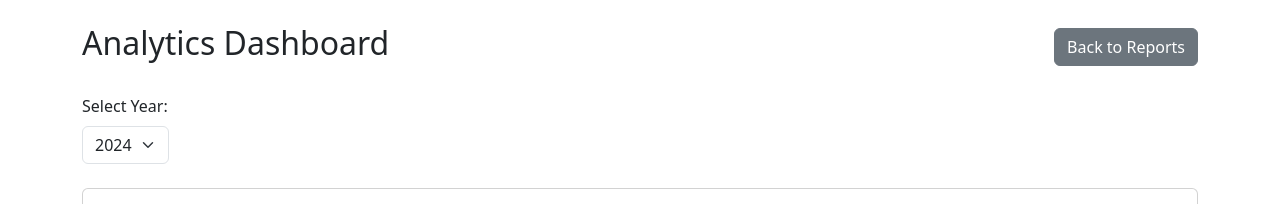
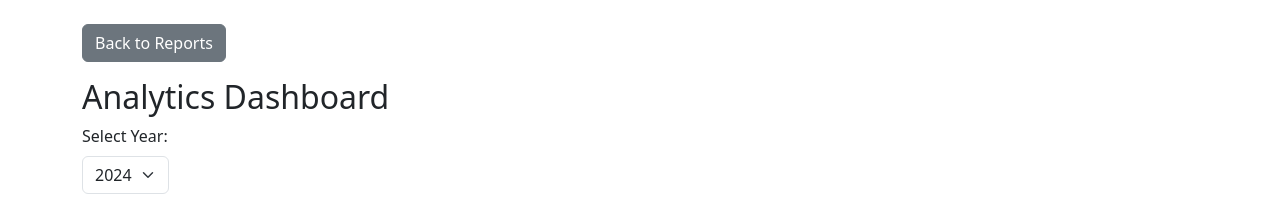
Before and after one commit to shadeorgin/shade-nextGen, a PHP site: page /reports/analyticsDashboard.php in a window 1280 px wide. Shown: the part 56-260 px from the top of the page. Run offline with PHP 8.4, Linux system fonts and the light colour scheme; data that the repository does not hold is empty.

Commit message:
Enhanced Analytics Dashboard with standardized chart font sizes and consistent navigation
- Improved chart readability with configurable font sizes
- Fixed 'Back to Reports' button positioning for consistency
- Updated documentation in README and CHANGELOG
- Added default chart font size configurations

```diff
--- a/reports/analyticsDashboard.php
+++ b/reports/analyticsDashboard.php
@@ -1,7 +1,12 @@
 <?php
-define('DEBUG_MODE', false);
+require_once(__DIR__ . '/../includes/init.php');
 
-require_once(__DIR__ . '/../includes/init.php');
+// Chart configuration with default values
+$chartConfig = [
+    'legendFontSize' => 16,
+    'axisLabelFontSize' => 16,
+    'titleFontSize' => 18
+];
 require_once(__DIR__ . '/../includes/utilities.php');
 require_once(__DIR__ . '/includes/report_utilities.php');
 
@@ -69,12 +74,10 @@
 
 <?php require_once(__DIR__ . '/../includes/header.php'); ?>
     <div class="container mt-4">
-        <div class="d-flex justify-content-between align-items-center mb-4">
-            <h2>Analytics Dashboard</h2>
-            <a href="<?php echo getBaseUrl(); ?>reports/" class="btn btn-secondary">
-                <i class="fas fa-arrow-left"></i> Back to Reports
-            </a>
-        </div>
+        <a href="<?php echo getBaseUrl(); ?>reports/" class="btn btn-secondary mb-3">
+            <i class="fas fa-arrow-left"></i> Back to Reports
+        </a>
+        <h2>Analytics Dashboard</h2>
 
         <form method="GET" class="mb-4">
             <div class="row align-items-end">
@@ -131,6 +134,8 @@
     </div>
 
     <script>
+    // Initialize chart configuration
+    const chartConfig = <?php echo json_encode($chartConfig); ?>;
     document.addEventListener('DOMContentLoaded', function() {
         const appealsData = <?php echo json_encode($appealsData); ?>;
         const geoData = <?php echo json_encode($geoData); ?>;
@@ -158,7 +163,44 @@
                 },
                 options: {
                     responsive: true,
-                    maintainAspectRatio: false
+                    maintainAspectRatio: false,
+                    plugins: {
+                        legend: {
+                            labels: {
+                                font: {
+                                    size: chartConfig.legendFontSize
+                                }
+                            }
+                        }
+                    },
+                    scales: {
+                        x: {
+                            ticks: {
+                                font: {
+                                    size: chartConfig.axisLabelFontSize
+                                }
+                            },
+                            title: {
+                                display: true,
+                                font: {
+                                    size: chartConfig.titleFontSize
+                                }
+                            }
+                        },
+                        y: {
+                            ticks: {
+                                font: {
+                                    size: chartConfig.axisLabelFontSize
+                                }
+                            },
+                            title: {
+                                display: true,
+                                font: {
+                                    size: chartConfig.titleFontSize
+                                }
+                            }
+                        }
+                    }
                 }
             });
         }
@@ -182,7 +224,44 @@
                 options: {
                     responsive: true,
                     maintainAspectRatio: false,
-                    indexAxis: 'y'
+                    indexAxis: 'y',
+                    plugins: {
+                        legend: {
+                            labels: {
+                                font: {
+                                    size: chartConfig.legendFontSize
+                                }
+                            }
+                        }
+                    },
+                    scales: {
+                        x: {
+                            ticks: {
+                                font: {
+                                    size: chartConfig.axisLabelFontSize
+                                }
+                            },
+                            title: {
+                                display: true,
+                                font: {
+                                    size: chartConfig.titleFontSize
+                                }
+                            }
+                        },
+                        y: {
+                            ticks: {
+                                font: {
+                                    size: chartConfig.axisLabelFontSize
+                                }
+                            },
+                            title: {
+                                display: true,
+                                font: {
+                                    size: chartConfig.titleFontSize
+                                }
+                            }
+                        }
+                    }
                 }
             });
         }
@@ -209,7 +288,12 @@
                     maintainAspectRatio: false,
                     plugins: {
                         legend: {
-                            position: 'right'
+                            position: 'right',
+                            labels: {
+                                font: {
+                                    size: chartConfig.legendFontSize
+                                }
+                            }
                         }
                     }
                 }
@@ -218,3 +302,5 @@
     });
     </script>
     <?php require_once(__DIR__ . '/../includes/footer.php'); ?>
+    </body>
+    </html>
```
Also changed, not shown: CHANGELOG.md, README.md.
